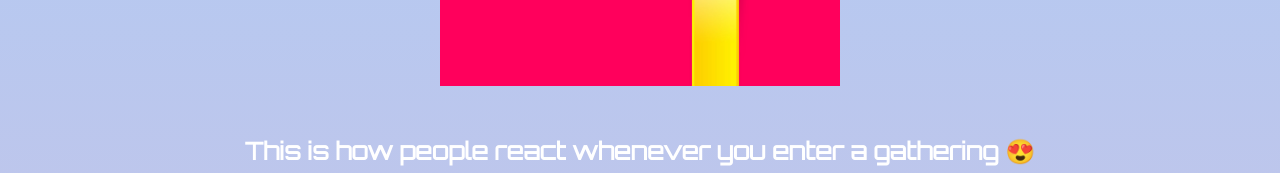
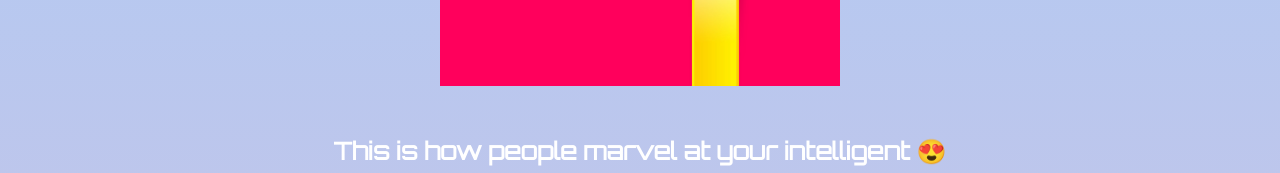
Before and after one commit to Omelight/Firebrand-s-birthday-gift-site, a plain HTML site: page index.html in a window 1280 px wide. Shown: the part 780-953 px from the top of the page. Drawn offline with Linux system fonts and the light colour scheme.

Commit message:
Update index.html

```diff
--- a/index.html
+++ b/index.html
@@ -27,7 +27,7 @@
         </div>
     </div>
     <div class="gift-section">
-        <h2 class="happy-cta">This is how people react whenever you enter a gathering &#128525;</h2>
+        <h2 class="happy-cta">This is how people marvel at your intelligent &#128525;</h2>
         <div class="gift-img2" id="gift-2">
 
         </div>
```
